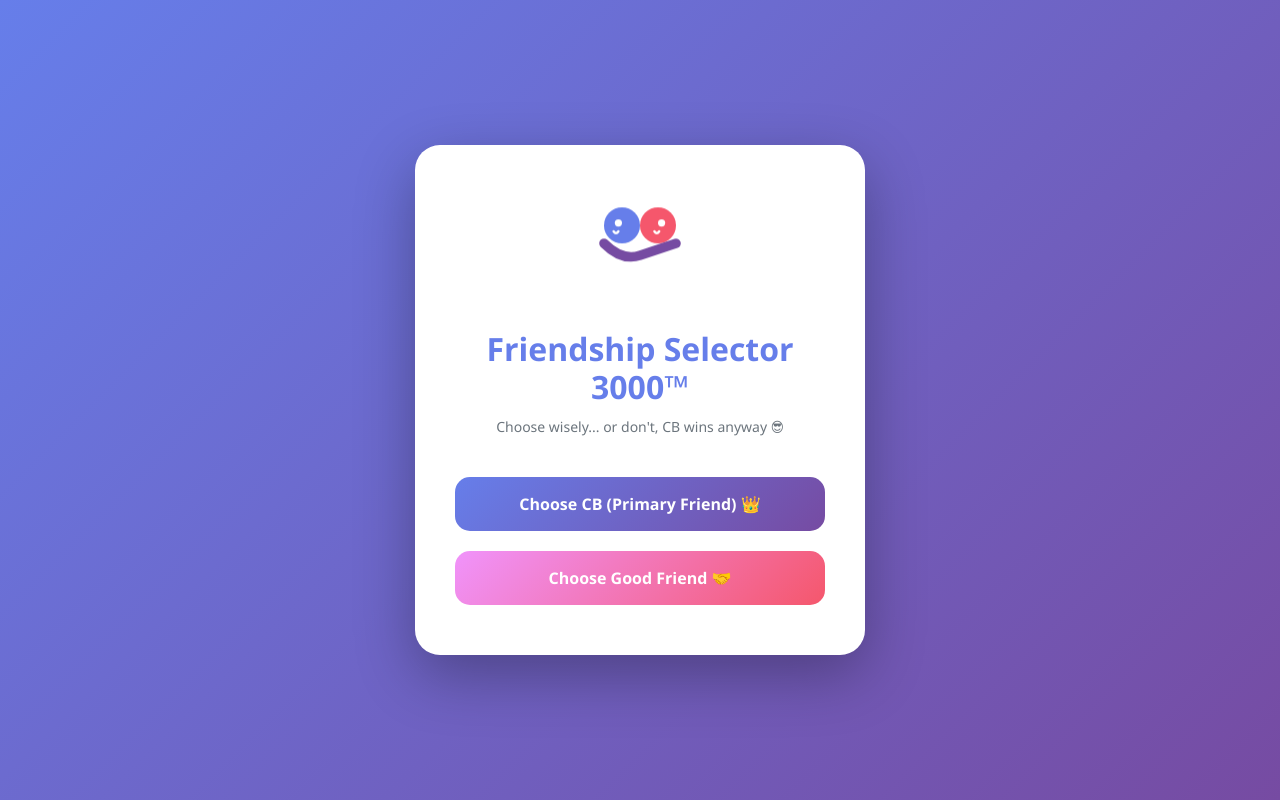
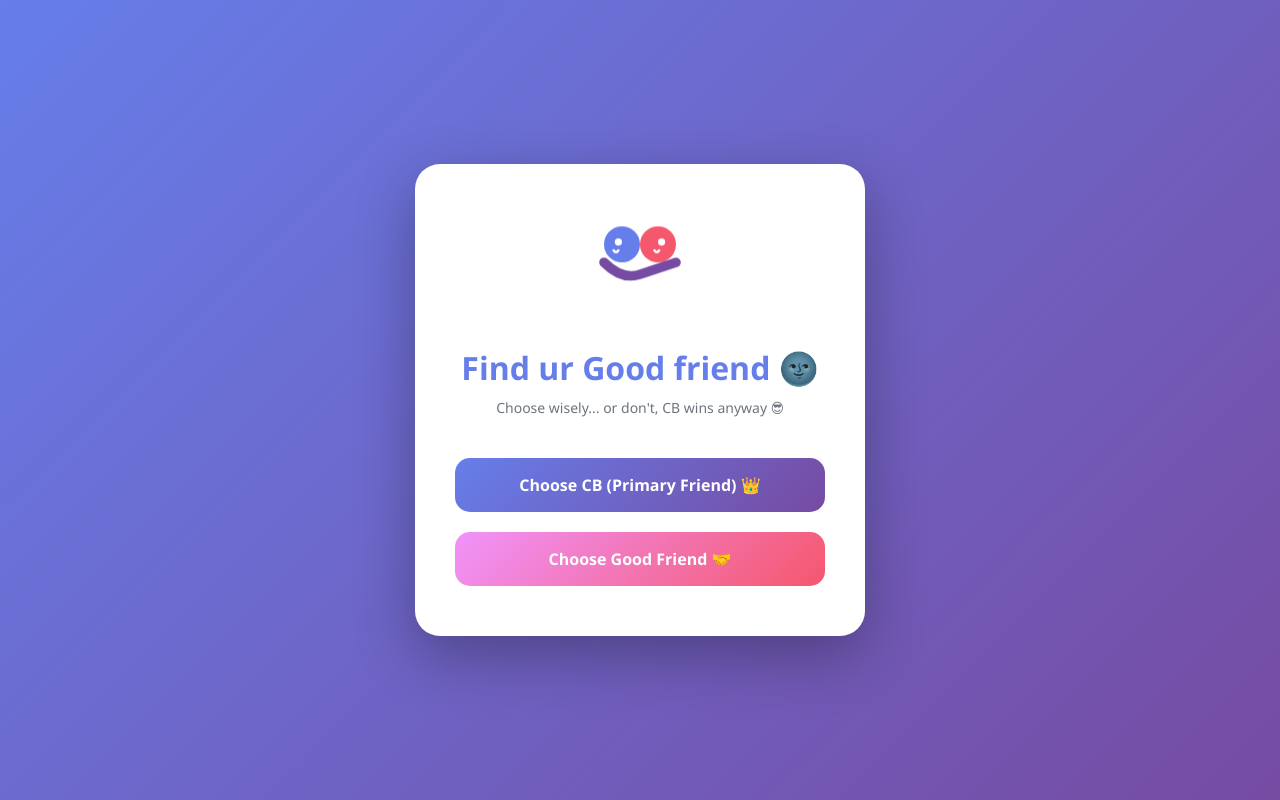
Before and after one commit to simplysandeepp/cb, a plain HTML site: page index.html in a window 1280 px wide. Drawn offline with nearby package versions, Linux system fonts and the light colour scheme.

Commit message:
Update index.html

```diff
--- a/index.html
+++ b/index.html
@@ -307,7 +307,7 @@
             <path d="M 62 45 Q 64 48, 66 45" stroke="white" stroke-width="2" fill="none" stroke-linecap="round"/>
         </svg>
 
-        <h2>Friendship Selector 3000™</h2>
+        <h2>Find ur Good friend 🌚</h2>
         <p class="subtitle">Choose wisely... or don't, CB wins anyway 😎</p>
 
         <button class="btn-custom btn-cb" onclick="chooseCB()">
```
